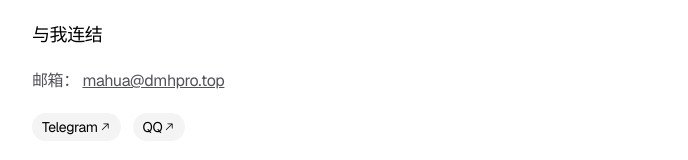
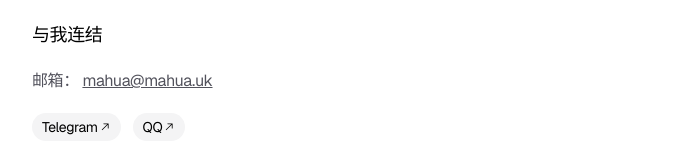
Before and after one commit to xiaomuahua666/nprofile, a Next.js app: page / in a window 1280 px wide. Shown: the part 639-799 px from the top of the page, without its empty margins (296-984 px from the left). Built offline with nearby package versions, Linux system fonts and the light colour scheme.

Commit message:
chore: 联系邮箱更新为 mahua@mahua.uk

```diff
--- a/app/data.ts
+++ b/app/data.ts
@@ -86,4 +86,4 @@ export const PROJECTS: Project[] = [
   },
 ]
 
-export const EMAIL = 'mahua@dmhpro.top'
+export const EMAIL = 'mahua@mahua.uk'
```
